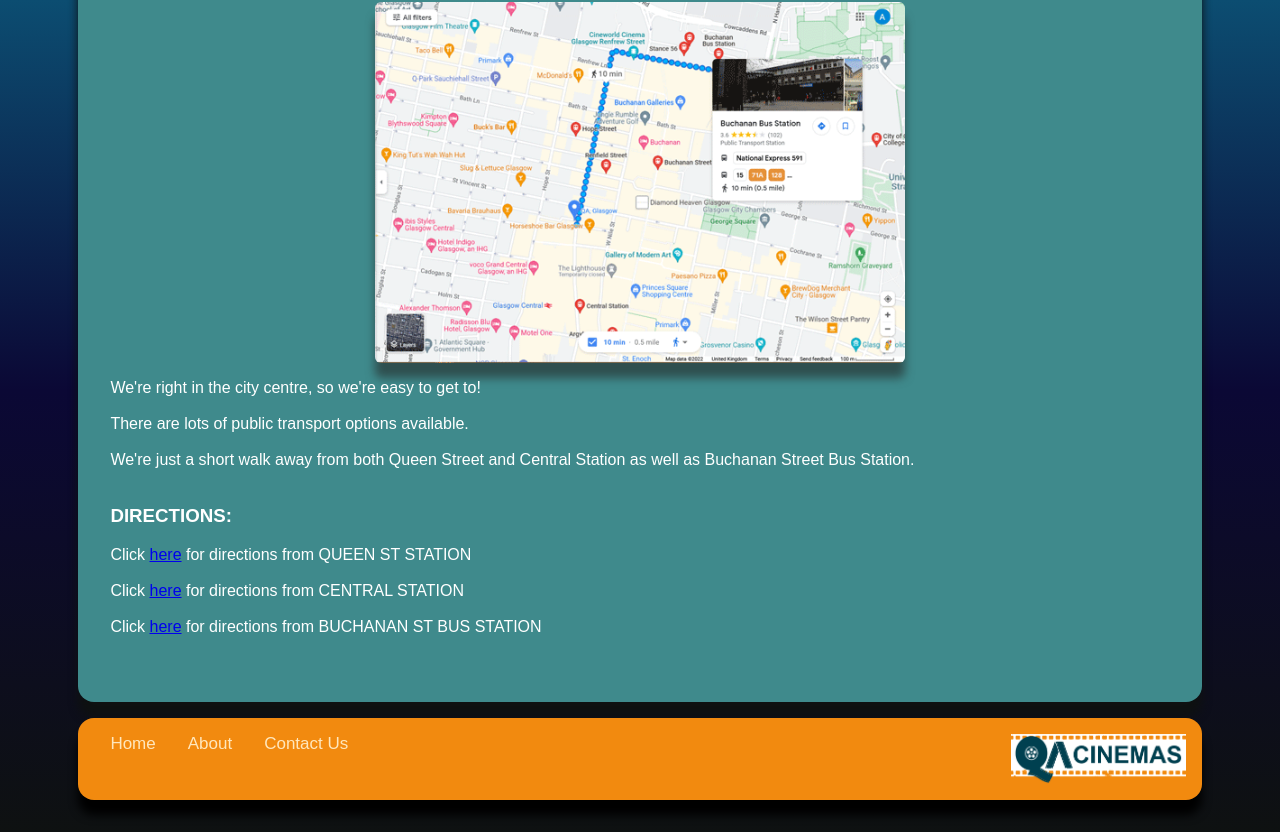
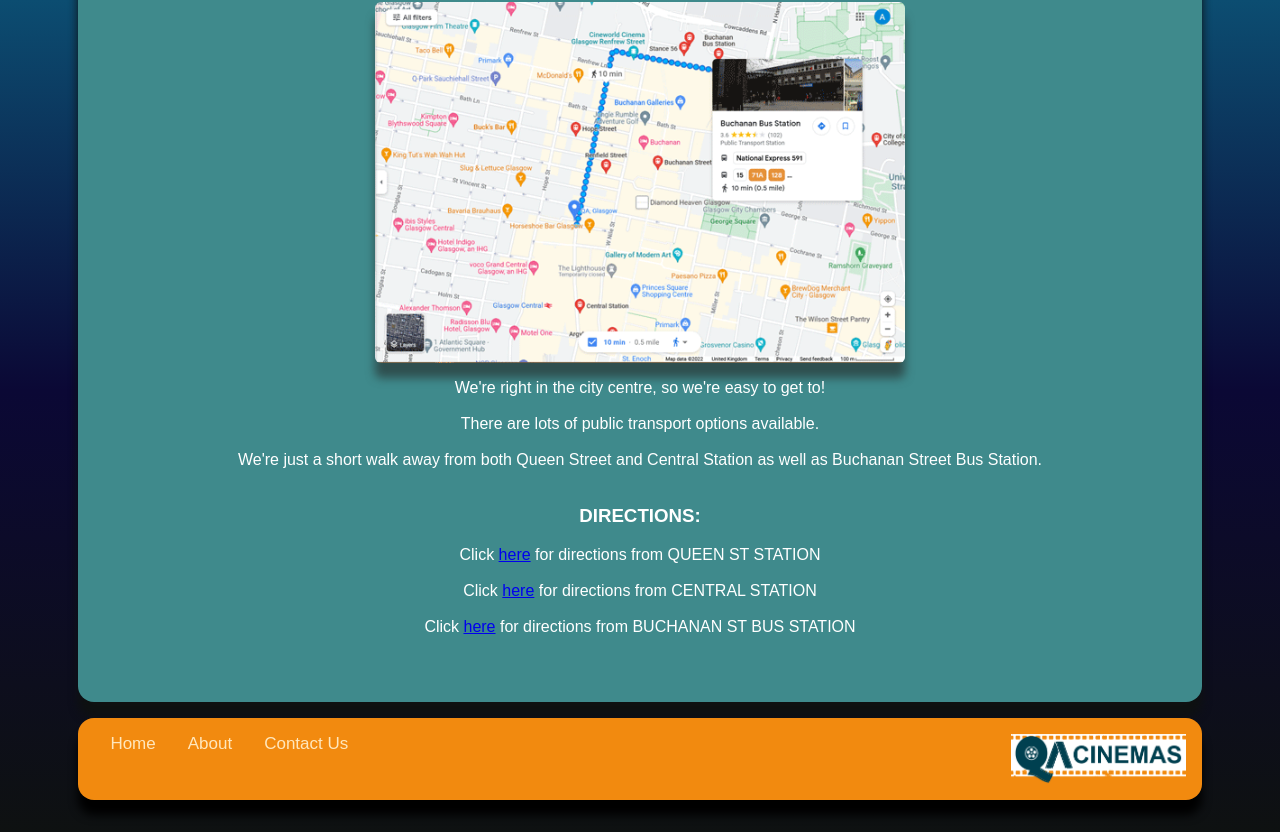
Before and after one commit to Callum-Robinson/QA-Cinema-Project-FrontEnd, a React (Create React App) app: page /gettingthere in a window 1280 px wide. Shown: the part 1376-2208 px from the top of the page. Built offline with nearby package versions, Linux system fonts and the light colour scheme.

Commit message:
quick css fix for getting there page

```diff
--- a/src/Components/GettingThere/GettingTherePage.jsx
+++ b/src/Components/GettingThere/GettingTherePage.jsx
@@ -23,20 +23,22 @@ const GettingTherePage = () => {
                     G2 5AH<br />
                     <br />
                 </div>
+            </div>
 
 
             <div class="clearfix">
-                    <h3>How to get here</h3><br />
+                <div class="centered-text"><h3>How to get here</h3><br />
                     <img id="directions" src="/images/directions.gif" alt="QA Cinemas" />
 
                     <p>We're right in the city centre, so we're easy to get to! <br /><br />There are lots of public transport options available. <br /><br />We're just a short walk away from both Queen Street and Central Station as well as Buchanan Street Bus Station.
                         <br /><br /> <h3>DIRECTIONS:</h3>
-                        Click <a href="#">here</a> for directions from QUEEN ST STATION<br /><br />
-                        Click <a href="#">here</a> for directions from CENTRAL STATION<br /><br />
-                        Click <a href="#">here</a> for directions from BUCHANAN ST BUS STATION<br /><br />
+                        Click <a href="https://www.google.com/maps/dir/Queen+Street+Station,+Dundas+St,+Glasgow+G1+2AF/Portland+House,+17+Renfield+St,+Glasgow+G2+5AH/@55.861615,-4.2556452,17z/data=!3m1!4b1!4m14!4m13!1m5!1m1!1s0x4888441ffd832079:0x3bdaf84a05057e82!2m2!1d-4.2510943!2d55.8622754!1m5!1m1!1s0x4888469e153fa985:0xdc045928cceed466!2m2!1d-4.2570401!2d55.8610734!3e2">here</a> for directions from QUEEN ST STATION<br /><br />
+                        Click <a href="https://www.google.com/maps/dir/Glasgow+Central+Station,+Gordon+Street,+Glasgow/Portland+House,+17+Renfield+St,+Glasgow+G2+5AH/@55.8600956,-4.2596772,17z/data=!3m1!4b1!4m14!4m13!1m5!1m1!1s0x4888469dd79d903b:0xef65bf326caa4a56!2m2!1d-4.2581088!2d55.8591118!1m5!1m1!1s0x4888469e153fa985:0xdc045928cceed466!2m2!1d-4.2570401!2d55.8610734!3e2">here</a> for directions from CENTRAL STATION<br /><br />
+                        Click <a href="https://www.google.com/maps/dir/Buchanan+Street+Bus+Station,+Killermont+Street,+Glasgow/Portland+House,+17+Renfield+St,+Glasgow+G2+5AH/@55.8632429,-4.2592301,16z/data=!3m1!4b1!4m14!4m13!1m5!1m1!1s0x4888441f7f0ab0f3:0xdb05b27ea9ab286b!2m2!1d-4.2519263!2d55.8654076!1m5!1m1!1s0x4888469e153fa985:0xdc045928cceed466!2m2!1d-4.2570401!2d55.8610734!3e2">here</a> for directions from BUCHANAN ST BUS STATION<br /><br />
                     </p>
                 </div>
             </div>
+
 
 
 
```
Lines whose indentation alone changed are shown as unchanged.
